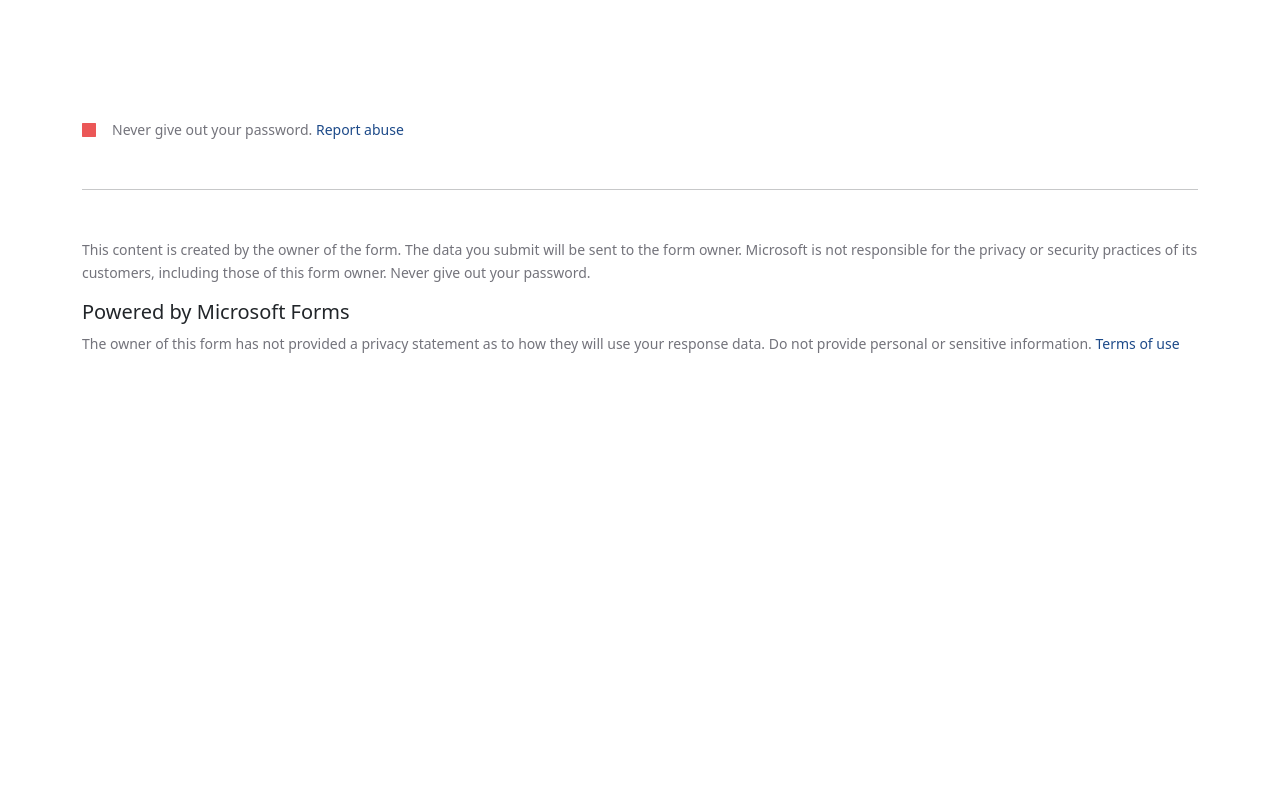
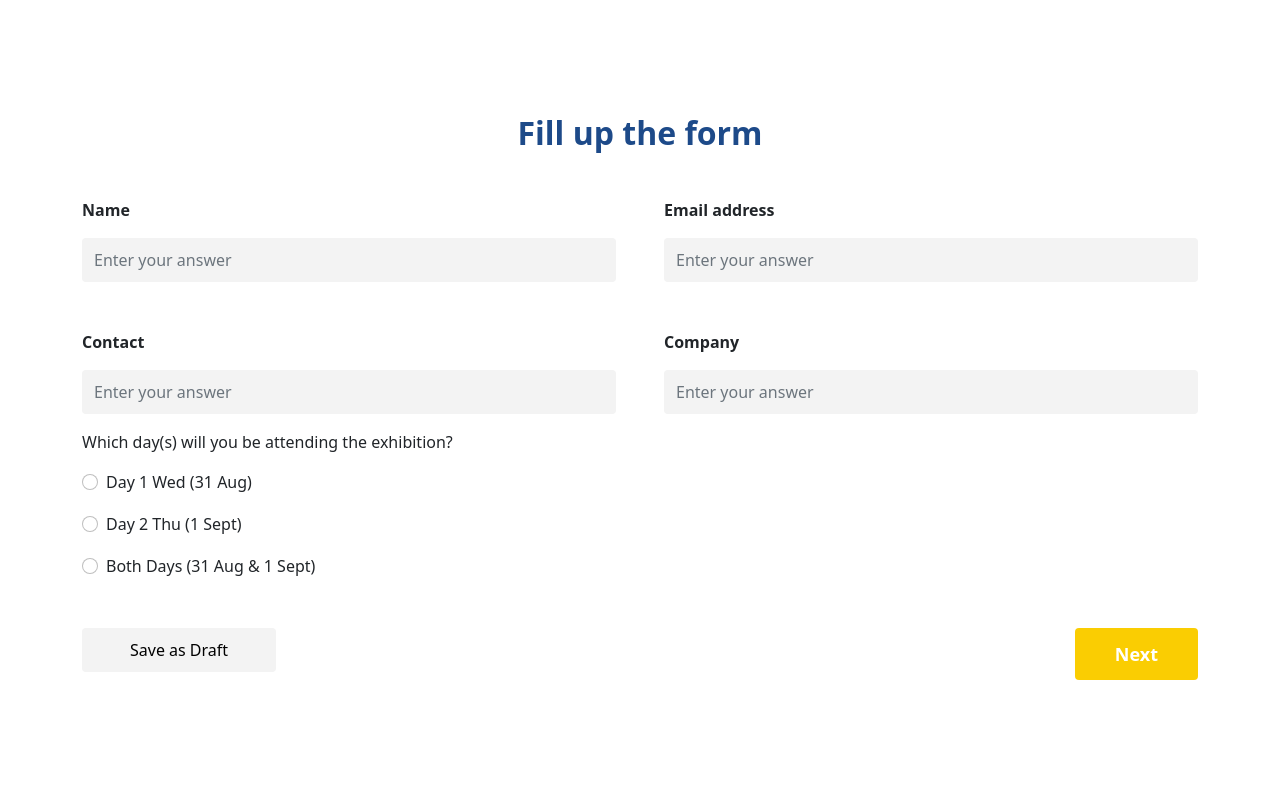
Before and after one commit to OpediaTech/Singapore, a Next.js app in the folder singapore/: page /ExhibitorsPage in a window 1280 px wide. Shown: the part 685-1480 px from the top of the page. Before the commit the page ends 1160 px from the top, so only its background shows below. Built offline with nearby package versions, Linux system fonts and the light colour scheme.

Commit message:
exhibitor form add

```diff
--- a/singapore/components/Exhibitors/ExhibitorBanner.js
+++ b/singapore/components/Exhibitors/ExhibitorBanner.js
@@ -22,7 +22,7 @@ const ExhibitorBanner = () => {
     <Container className="mt-5 section_gap">
       <div className="row g-5">
         <div className="col-12 col-lg-8">
-          <h2>Ergonomics and hygiene Exhibition</h2>
+          <h2 className="accomodation_bluetitle">Ergonomics and hygiene Exhibition</h2>
           <div className="d-flex align-items-center exhibitor_content">
             <Image className="me-3" src={listIcon} alt="list" />
              <p className="m-0">Entry is Free of Charge</p>
--- /dev/null
+++ b/singapore/components/Exhibitors/Form/ExhibitorForm.js
@@ -0,0 +1,88 @@
+import React from "react";
+import { Button, Container, Form } from "react-bootstrap";
+
+const ExhibitorForm = () => {
+  const options = [
+    {
+      label: "Day 1 Wed (31 Aug)",
+      name: "option1",
+    },
+    {
+      label: "Day 2 Thu (1 Sept)",
+      name: "option2",
+    },
+    {
+      label: "Both Days (31 Aug & 1 Sept)",
+      name: "option3",
+    },
+  ];
+  return (
+    <Container className="section_gap">
+        <h2 className="accomodation_bluetitle text-center mb-5">Fill up the form</h2>
+      <Form>
+        <div className="row g-5">
+          <div className="col-12 col-lg-6">
+            <Form.Group className="mb-5" controlId="formBasicEmail">
+              <Form.Label className="fw-bold mb-3">Name</Form.Label>
+              <Form.Control
+                className="inputField border-0"
+                type="text"
+                placeholder="Enter your answer"
+              />
+            </Form.Group>
+
+            <Form.Group className="mb-3" controlId="formBasicPassword">
+              <Form.Label className="fw-bold mb-3">Contact</Form.Label>
+              <Form.Control
+                className="inputField border-0"
+                type="number"
+                placeholder="Enter your answer"
+              />
+            </Form.Group>
+          </div>
+          <div className="col-12 col-lg-6">
+            <Form.Group className="mb-5" controlId="formBasicEmail">
+              <Form.Label className="fw-bold mb-3">Email address</Form.Label>
+              <Form.Control
+                className="inputField border-0"
+                type="email"
+                placeholder="Enter your answer"
+              />
+            </Form.Group>
+
+            <Form.Group className="mb-3" controlId="formBasicPassword">
+              <Form.Label className="fw-bold mb-3">Company</Form.Label>
+              <Form.Control
+                className="inputField border-0"
+                type="text"
+                placeholder="Enter your answer"
+              />
+            </Form.Group>
+          </div>
+        </div>
+
+        <div>
+          <p>Which day(s) will you be attending the exhibition?</p>
+          {options.map((option, index) => (
+            <div key={index} className="d-flex mb-3">
+              <Form.Check
+                inline
+                label={option.label}
+                name={option.name}
+                type="radio"
+              />
+            </div>
+          ))}
+        </div>
+
+        <div className="d-flex justify-content-between mt-5">
+            <Button className="inputField border-0 text-black px-5">Save as Draft</Button>
+            <Button className="learn_more_btn text-white fw-bold">Next</Button>
+
+        </div>
+      </Form>
+    </Container>
+  );
+};
+
+export default ExhibitorForm;
--- a/singapore/pages/ExhibitorsPage.js
+++ b/singapore/pages/ExhibitorsPage.js
@@ -1,5 +1,6 @@
 import React from 'react';
 import ExhibitorBanner from '../components/Exhibitors/ExhibitorBanner';
+import ExhibitorForm from '../components/Exhibitors/Form/ExhibitorForm';
 import LineUp from '../components/Exhibitors/LineUp';
 import ReportTerms from '../components/Exhibitors/ReportTerms';
 
@@ -8,6 +9,7 @@ const ExhibitorsPage = () => {
         <div>
             <ExhibitorBanner/>
             <LineUp/>
+            <ExhibitorForm/>
             <ReportTerms/>
         </div>
     );
--- a/singapore/styles/speakers.css
+++ b/singapore/styles/speakers.css
@@ -107,3 +107,8 @@
 .section_gap{
   margin-bottom: 120px;
 }
+.inputField{
+  background-color:  #F3F3F3;
+  height: 44px;
+  border-radius: 4px;
+}
```
Also changed, not shown: singapore/public/icons/confirmation.png (added).
